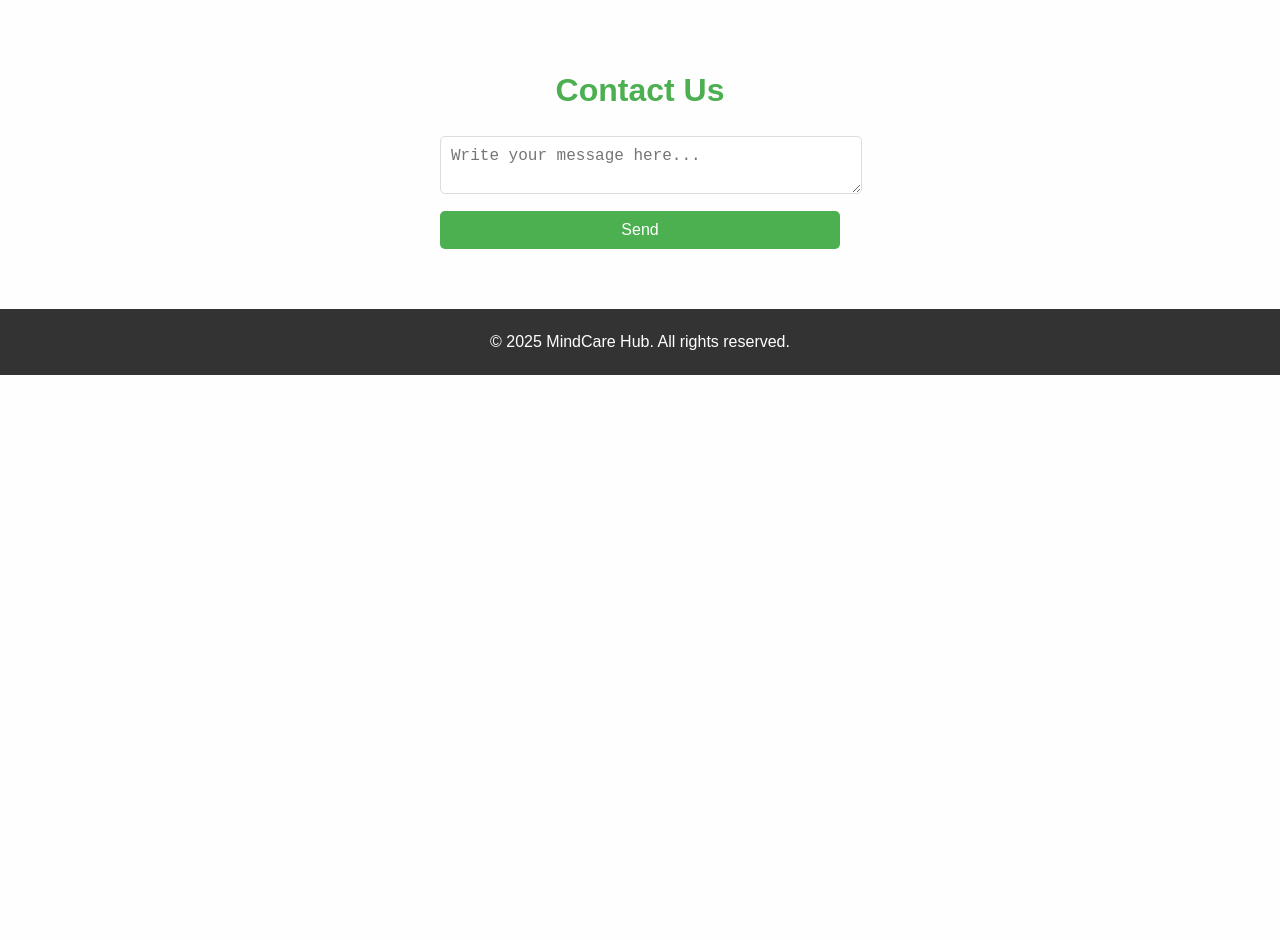
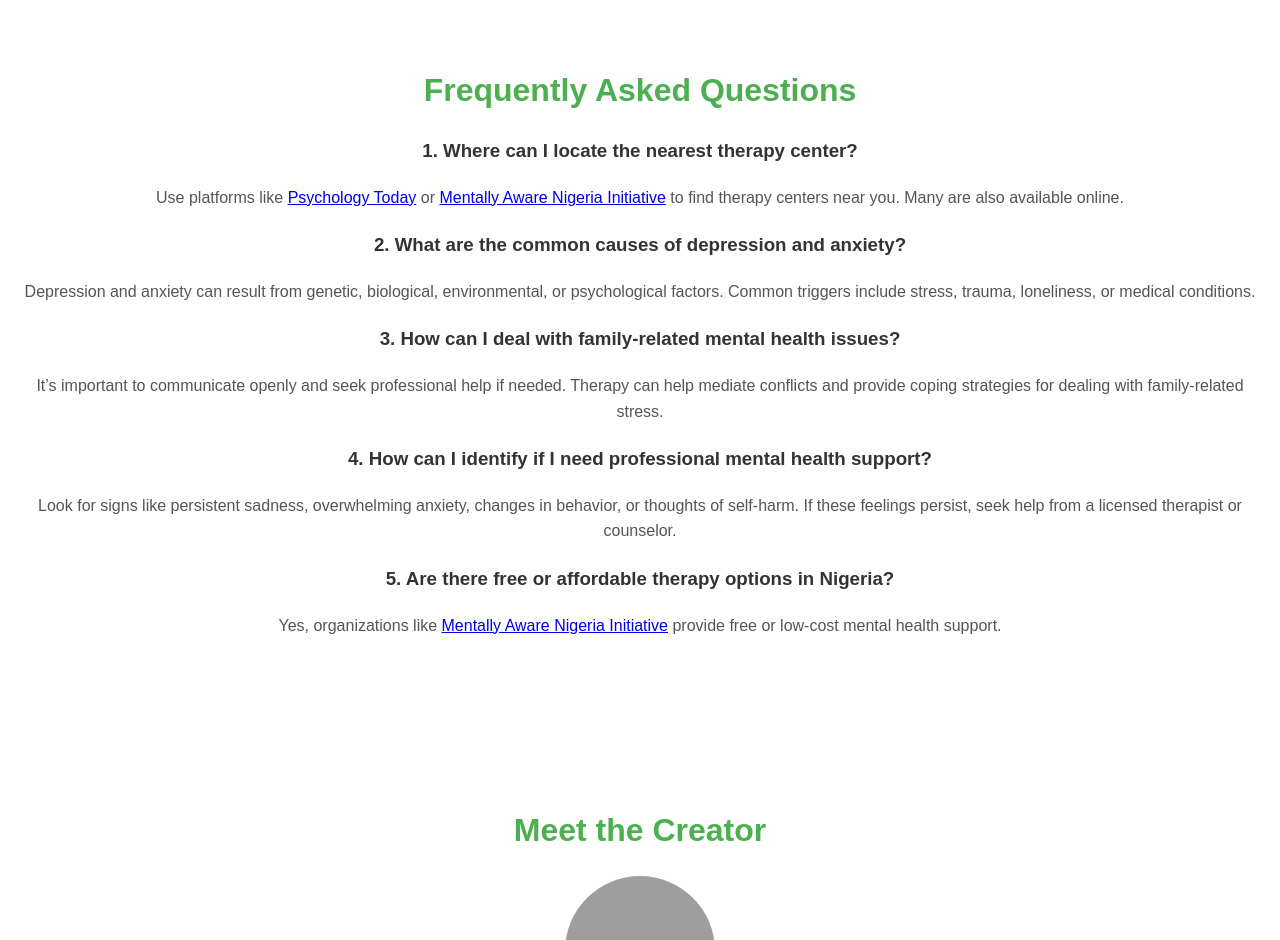
Before and after one commit to alari12/MindCarePlatform, a plain HTML site: page index.html in a window 1280 px wide. Shown: the part 1860-2800 px from the top of the page. Before the commit the page ends 2235 px from the top, so only its background shows below. Drawn offline with Linux system fonts and the light colour scheme; grey boxes are pictures that could not be loaded.

Commit message:
Update index.html

```diff
--- a/index.html
+++ b/index.html
@@ -15,6 +15,8 @@
       <a href="#about">About</a>
       <a href="#resources">Resources</a>
       <a href="#therapists">Find a Therapist</a>
+      <a href="#faq">FAQs</a>
+      <a href="#creator">Meet the Creator</a>
       <a href="#contact">Contact</a>
     </nav>
   </header>
@@ -56,6 +58,39 @@
     </ul>
   </section>
 
+  <!-- Frequently Asked Questions Section -->
+  <section id="faq">
+    <h2>Frequently Asked Questions</h2>
+    <div class="faq-item">
+      <h3>1. Where can I locate the nearest therapy center?</h3>
+      <p>Use platforms like <a href="https://www.psychologytoday.com/us/therapists" target="_blank">Psychology Today</a> or <a href="https://www.mindng.org/" target="_blank">Mentally Aware Nigeria Initiative</a> to find therapy centers near you. Many are also available online.</p>
+    </div>
+    <div class="faq-item">
+      <h3>2. What are the common causes of depression and anxiety?</h3>
+      <p>Depression and anxiety can result from genetic, biological, environmental, or psychological factors. Common triggers include stress, trauma, loneliness, or medical conditions.</p>
+    </div>
+    <div class="faq-item">
+      <h3>3. How can I deal with family-related mental health issues?</h3>
+      <p>It’s important to communicate openly and seek professional help if needed. Therapy can help mediate conflicts and provide coping strategies for dealing with family-related stress.</p>
+    </div>
+    <div class="faq-item">
+      <h3>4. How can I identify if I need professional mental health support?</h3>
+      <p>Look for signs like persistent sadness, overwhelming anxiety, changes in behavior, or thoughts of self-harm. If these feelings persist, seek help from a licensed therapist or counselor.</p>
+    </div>
+    <div class="faq-item">
+      <h3>5. Are there free or affordable therapy options in Nigeria?</h3>
+      <p>Yes, organizations like <a href="https://www.mindng.org/" target="_blank">Mentally Aware Nigeria Initiative</a> provide free or low-cost mental health support.</p>
+    </div>
+  </section>
+
+  <!-- Meet the Creator Section -->
+  <section id="creator">
+    <h2>Meet the Creator</h2>
+    <img src="https://source.unsplash.com/200x200/?person,thinking" alt="Creator's Photo" style="width: 150px; border-radius: 50%; margin-bottom: 20px;">
+    <p>Hi, I’m Alari, the creator of MindCare Hub. As someone passionate about mental health, I created this platform to provide a safe space for individuals seeking support and awareness. I believe everyone deserves access to mental health resources, and my mission is to break the stigma around mental health in Nigeria and beyond.</p>
+    <p>Through this site, I hope to inspire hope and encourage people to take the first step towards a healthier and happier life.</p>
+  </section>
+
   <!-- Contact Section -->
   <section id="contact">
     <h2>Contact Us</h2>
```
